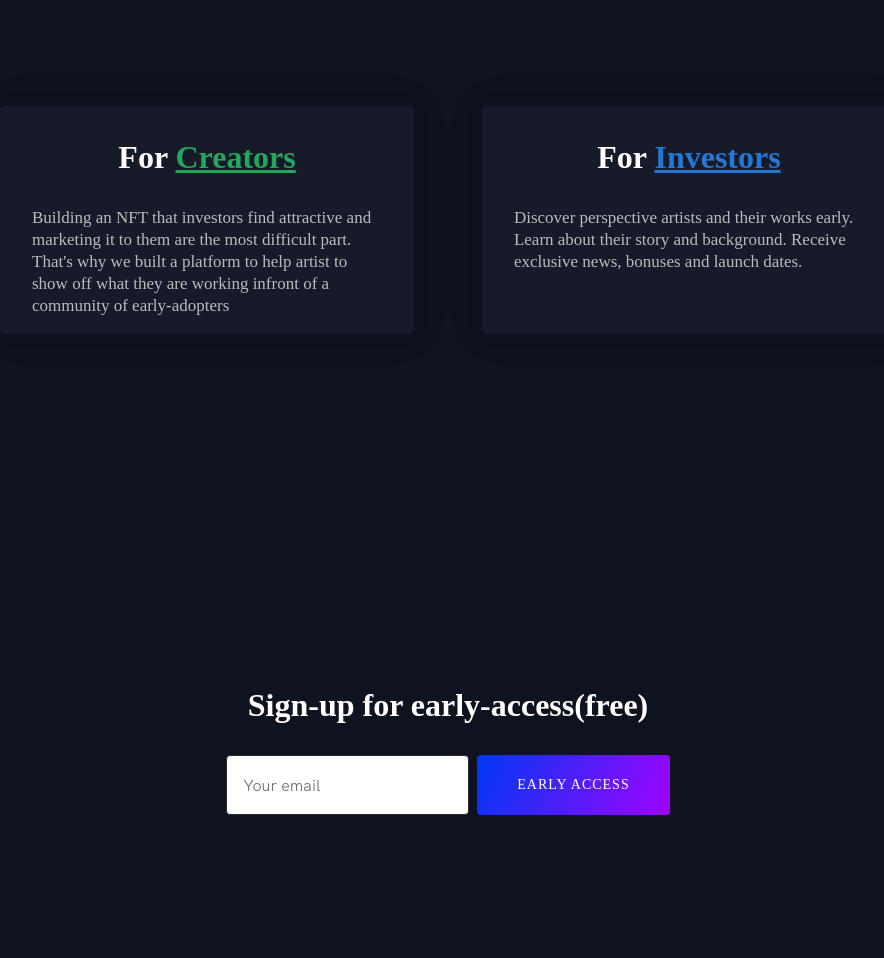
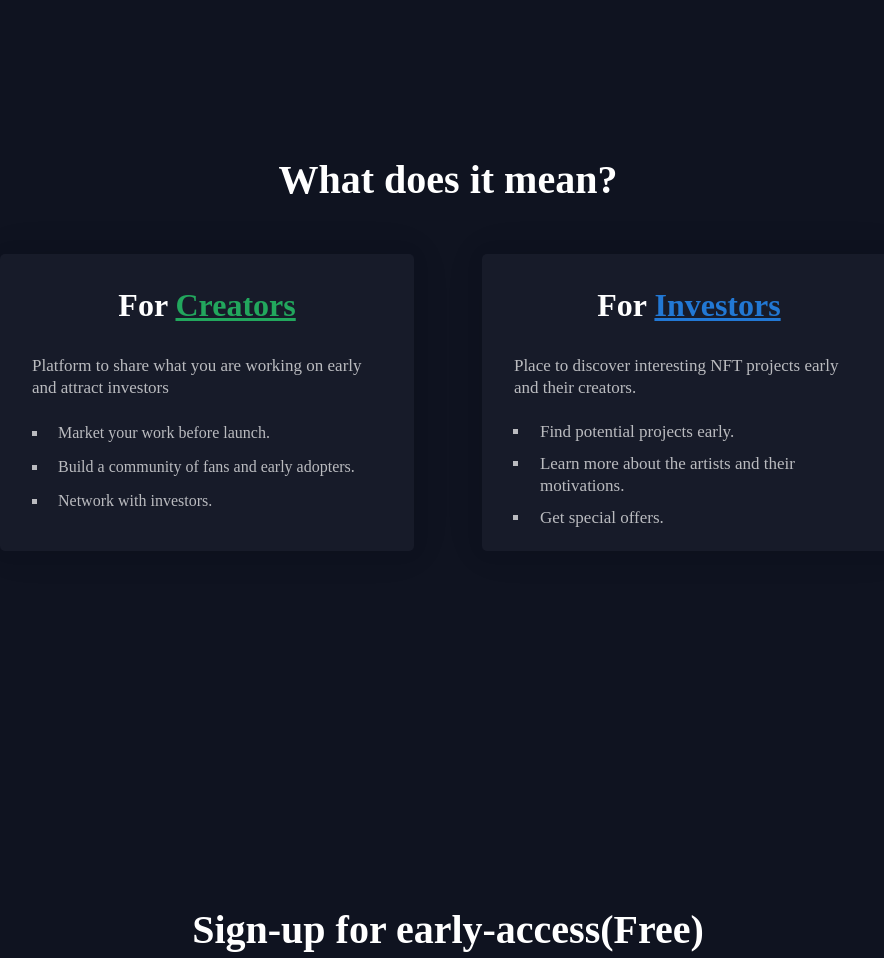
Before and after one commit to doberman1551/NFTC, a Gatsby site: page / in a window 1280 px wide. Shown: the part 840-1798 px from the top of the page, without its empty margins (192-1076 px from the left). Built offline with nearby package versions, Linux system fonts and the light colour scheme; Gatsby itself is replaced by a stand-in of ours.

Commit message:
create bullet lists in about section

```diff
--- a/gatsby-config.js
+++ b/gatsby-config.js
@@ -4,9 +4,9 @@
 
 module.exports = {
   siteMetadata: {
-    title: `Sapere Aude Newsletter`,
-    description: `Newsletter to combine history and business.`,
-    author: `Dobromir Kotsev`,
+    title: `NFT Compass`,
+    description: `Place to find future NFT projects.`,
+    author: `DK`,
   },
   plugins: [
     `gatsby-plugin-react-helmet`,
--- a/src/components/sections/About.js
+++ b/src/components/sections/About.js
@@ -5,15 +5,23 @@
 
 const About = () => (
   <SectionDark>
+     <Title>What does it mean?</Title>
       <StyledContainer>
+
+
       <Flex>
       <Card>
       <CardHeader> For <GreenText>Creators </GreenText> </CardHeader>
           <CardBody>
 
             <p>
-            Building an NFT that investors find attractive and marketing it to them are the most difficult part. That's why we built a platform to help artist to show off what they are working infront of a community of early-adopters
+            Platform to share what you are working on early and attract investors
             </p>
+            <List>
+            <ListItem>Market your work before launch. </ListItem>
+            <ListItem>Build a community of fans and early adopters.</ListItem>
+            <ListItem>Network with investors.</ListItem>
+            </List>
             </CardBody>
 
             </Card>
@@ -21,7 +29,12 @@
       <CardHeader> For <BlueText>Investors</BlueText> </CardHeader>
           <CardBody>
             <p>
-            Discover perspective artists and their works early. Learn about their story and background. Receive exclusive news, bonuses and launch dates.
+            Place to discover interesting NFT projects early and their creators.
+            <List>
+            <ListItem>Find potential projects early. </ListItem>
+            <ListItem>Learn more about the artists and their motivations.</ListItem>
+            <ListItem>Get special offers.</ListItem>
+            </List>
             </p>
             </CardBody>
 
@@ -40,6 +53,12 @@
 background-color:#0F1320;
 padding:160px;
 width:100%;
+color:white;
+
+`
+const Title=styled.h2`
+ text-align: center;
+ padding:16px;
 `
 const StyledContainer = styled(Container)`
 display: flex;
@@ -76,7 +95,7 @@
   border-radius: 5px;
   @media (max-width: ${props => props.theme.screen.sm}) {
     flex: 1 1 1;
-    min-width:300px;
+    min-width:310px;
     margin-bottom:16px;
 
   }
@@ -106,3 +125,14 @@
  text-decoration: underline;
 
  `
+const List=styled.ul`
+   list-style-type: square;
+  padding: 0;
+  margin-left:16px;
+
+`
+const ListItem=styled.li`
+  padding: 5px 10px;
+
+
+`
--- a/src/components/sections/Contact.js
+++ b/src/components/sections/Contact.js
@@ -13,7 +13,7 @@
     return (
 
       <StyledSection>
-        <Title> Sign-up for early-access(free)</Title>
+        <Title> Sign-up for early-access(Free)</Title>
         <Flex>
         <HeaderForm name="Contact Form" method="POST" data-netlify="true">
         <input type="hidden" name="form-name" value="Contact Form" />
@@ -119,9 +119,9 @@
     margin-left: 0;
   }
 `
-const Title=styled.h1`
+const Title=styled.h2`
 
-font-size:32px;
+
 color:white;
 display: flex;
 justify-content: center;`
--- a/src/components/sections/header.js
+++ b/src/components/sections/header.js
@@ -13,7 +13,12 @@
 
 const Header = (props) => {
 
-
+  const handleScroll=()=> {
+    window.scroll({
+      top: document.body.offsetHeight,
+      left: 0,
+      behavior: 'smooth',
+    })};
 
 
     const data= useStaticQuery(graphql`
@@ -67,7 +72,7 @@
             </Title>
 
             <Subtitle>Be an early explorerd and discover upcoming exciting NFT projects. Get to know the artists. </Subtitle>
-            <Link to='' component={About}> <Button> Learn More </Button> </Link>
+           <Button onClick={handleScroll}> Learn More </Button>
 
             </Text>
 
```
